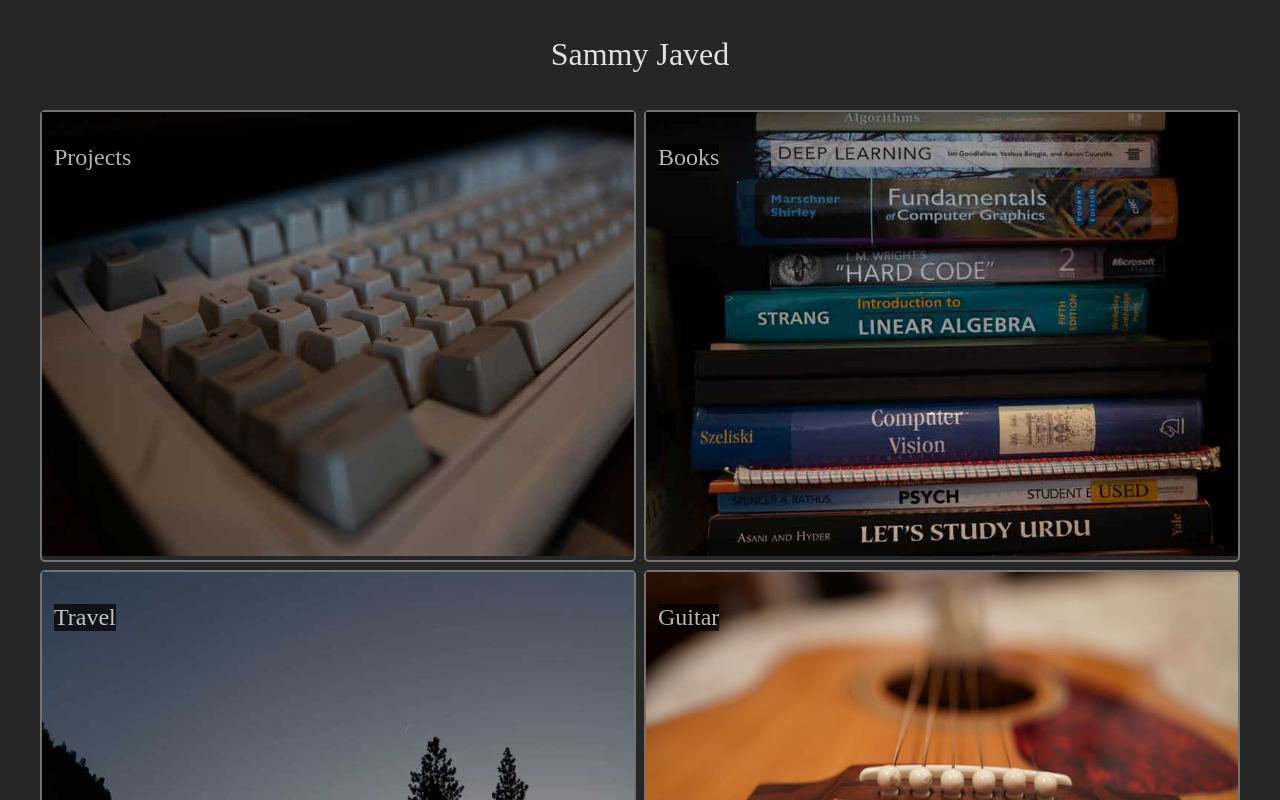
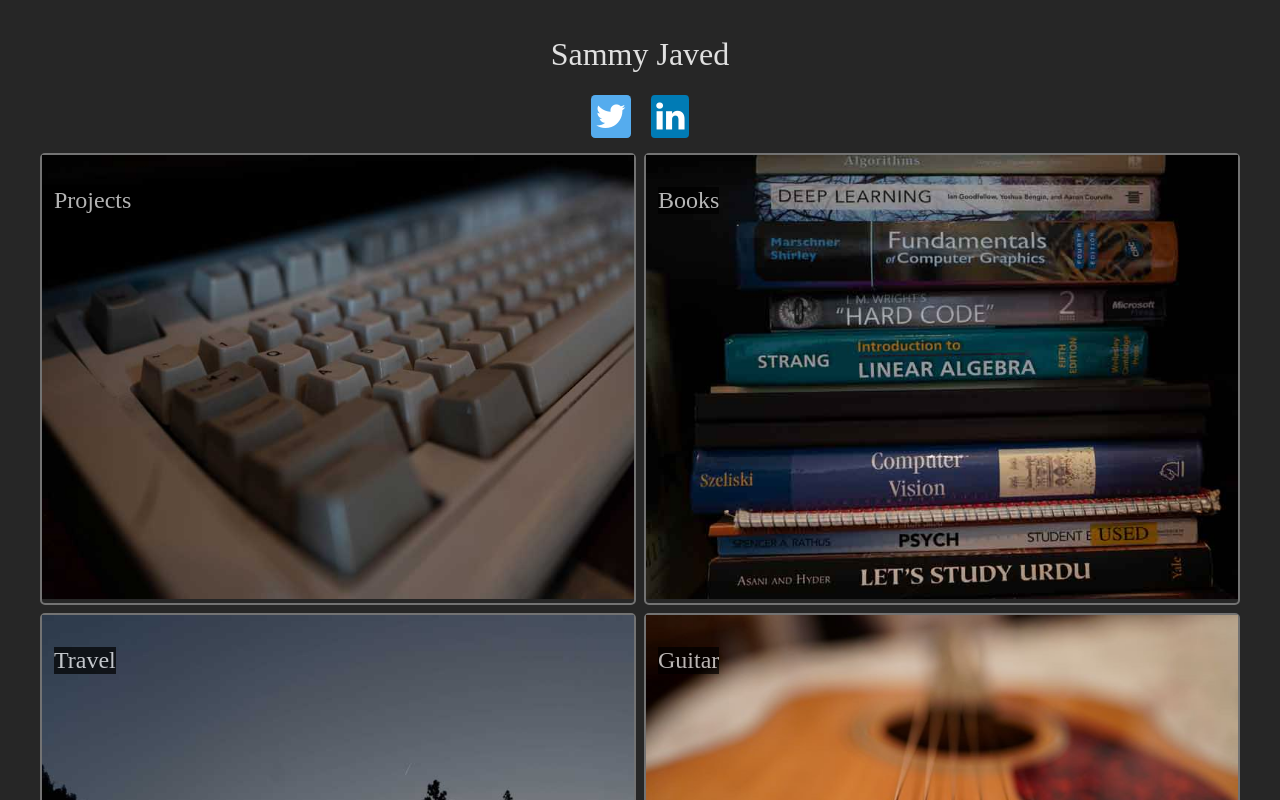
Before and after one commit to osamja/my-personal-website, a React (Create React App) app: page / in a window 1280 px wide. Shown: the top 800 px of the page. Built offline with nearby package versions, Linux system fonts and the light colour scheme; a web font is replaced by a local one.

Commit message:
add social icons

```diff
--- a/public/index.html
+++ b/public/index.html
@@ -34,6 +34,10 @@
       Learn how to configure a non-root public URL by running `npm run build`.
     -->
 
+    <!-- Add icon library -->
+    <link rel="stylesheet" href="https://cdnjs.cloudflare.com/ajax/libs/font-awesome/4.7.0/css/font-awesome.min.css">
+
+
     <title>Sammy Javed</title>
   </head>
   <body>
@@ -41,8 +45,6 @@
       Sammy Javed · Projects · Books · Bio · Travel · Photography · Academic · Face Morphing
     </noscript>
     <div id="root"></div>
-    <div id="title-container"></div>
-    <div id="gallery-container"></div>
     <!--
       This HTML file is a template.
       If you open it directly in the browser, you will see an empty page.
--- a/src/components/Header.jsx
+++ b/src/components/Header.jsx
@@ -35,6 +35,13 @@ export default class Header extends Component {
                     <span>Sammy Javed</span>
                 </h1>
                 </NavLink>
+                <br />
+                <a href="https://twitter.com/osamja24" target="_blank" rel="noopener noreferrer">
+                    <i class="fa fa-twitter" />
+                </a>
+                <a href="https://www.linkedin.com/in/sammy-javed-991a4a72/" target="_blank" rel="noopener noreferrer">
+                    <i class="fa fa-linkedin" />
+                </a>
             </div>
         );
     }
--- a/src/index.css
+++ b/src/index.css
@@ -82,3 +82,32 @@ html {
   border-radius: 5px;
   border: 2px solid #737373;
 }
+
+/* Style all font awesome icons */
+.fa {
+  padding: 5px;
+  font-size: 33px;
+  /* width: 30px; */
+  text-align: center;
+  text-decoration: none;
+  border-radius: 10%;
+}
+
+/* Add a hover effect if you want */
+.fa:hover {
+  opacity: 0.7;
+}
+
+/* Set a specific color for each brand */
+
+.fa-linkedin {
+  background: #007bb5;
+  color: white;
+  margin-left: 20px;
+}
+
+/* Twitter */
+.fa-twitter {
+  background: #55ACEE;
+  color: white;
+}
```
Also changed, not shown: 1 other file (tests, documents, lock files or other folders).
